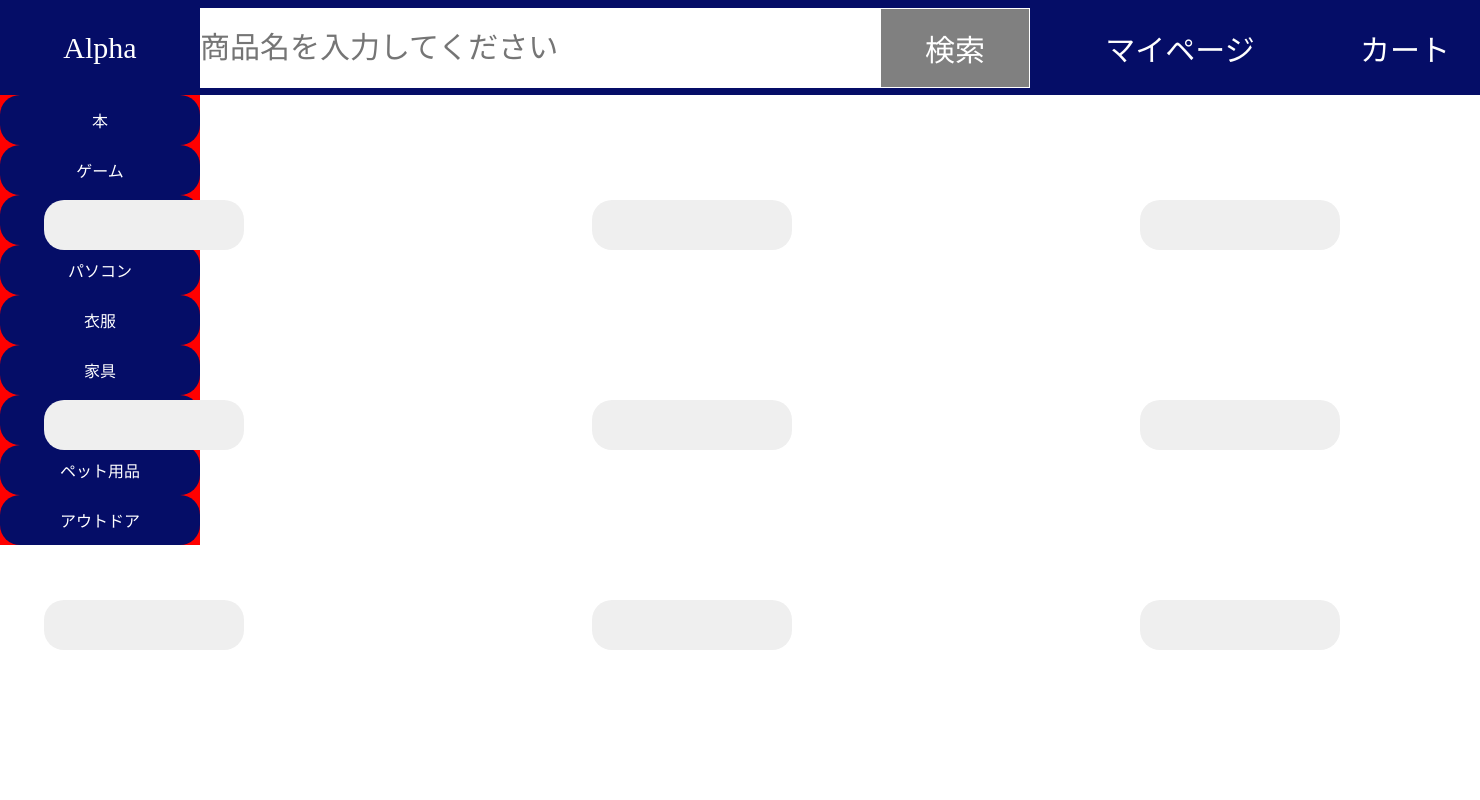
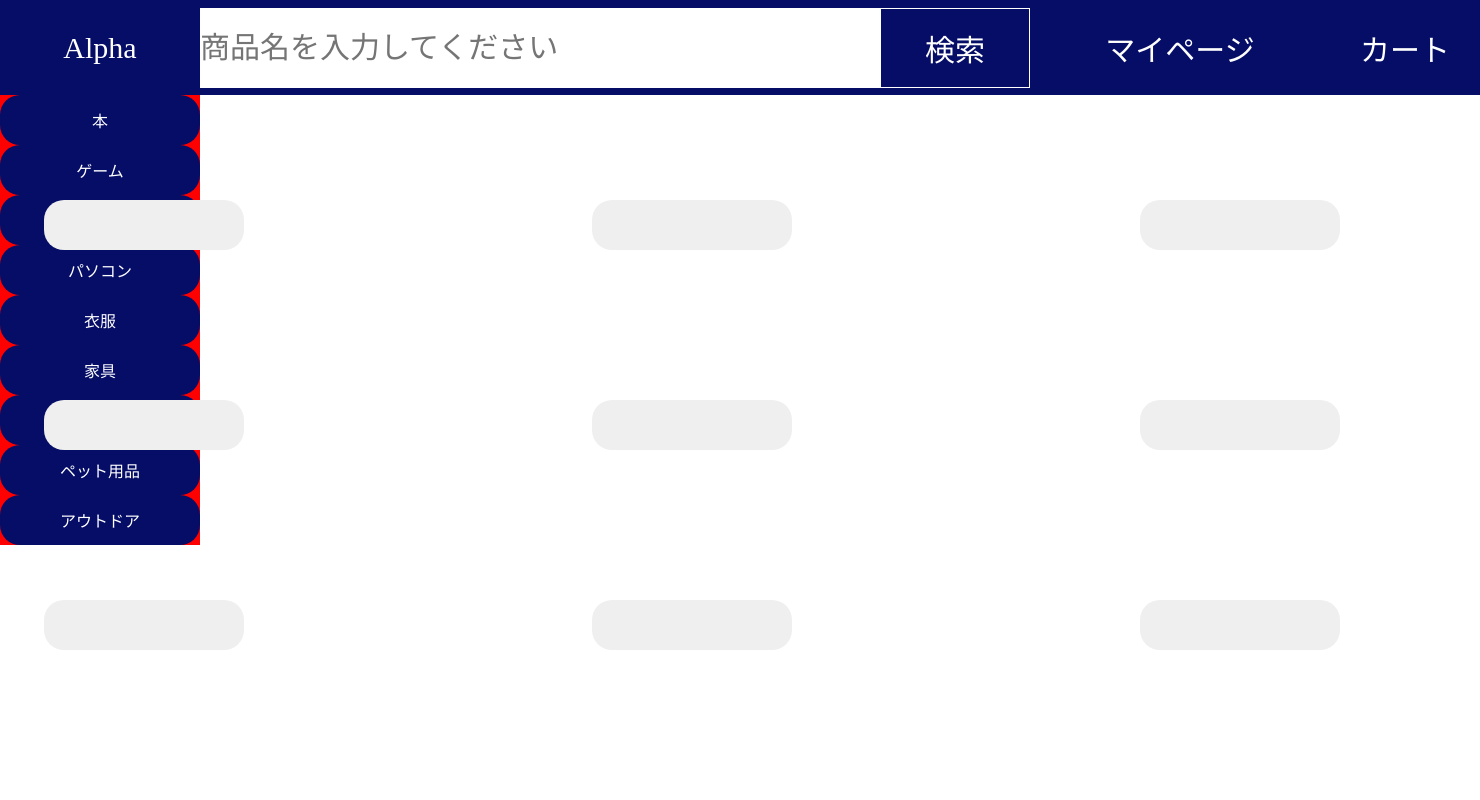
Before and after one commit to 5181017/mysite, a Django app: page /polls/home in a window 1480 px wide. Run offline with Django 3.2, Linux system fonts and the light colour scheme; data that the repository does not hold is empty.

Commit message:
11-16-1543

```diff
--- a/polls/static/polls/css/template.css
+++ b/polls/static/polls/css/template.css
@@ -1,7 +1,6 @@
 *{
     margin: 0px;
     padding: 0px;
-    color: white;
     font-family:"Meiryo";
   }
 
@@ -56,6 +55,7 @@
     font-size:30px;
     margin-top: 0.5ch;
     margin-bottom: 0.5ch;
+    color: white;
   }
 
   .searchBox{
@@ -90,4 +90,5 @@
   width:200px;
   min-width:100px;
   font-size:16px;
+    color: white;
 }
--- a/templates/polls/menu.html
+++ b/templates/polls/menu.html
@@ -15,7 +15,7 @@
         <form class="search_form" action="/polls/home" method="post">
             {% csrf_token %}
             <input class="immutable_form searchBox" type="search" placeholder="商品名を入力してください" name="search">
-            <input name="search_btn" class="immutable_form" type="submit" value="検索"style="width:150px; min-width:150px; background-color: gray; border: 1px solid white;" >
+            <input name="search_btn" class="immutable_form" type="submit" value="検索"style="width:150px; min-width:150px; background-color: #050D67; border: 1px solid white;" >
         </form>
         {% if 'userid' in request.session %}
             <form action="/polls/myPage" method="get">{% csrf_token %}<button class="immutable_form" name="login" style="width:300px; min-width:300px;">マイページ</button></form>
```
